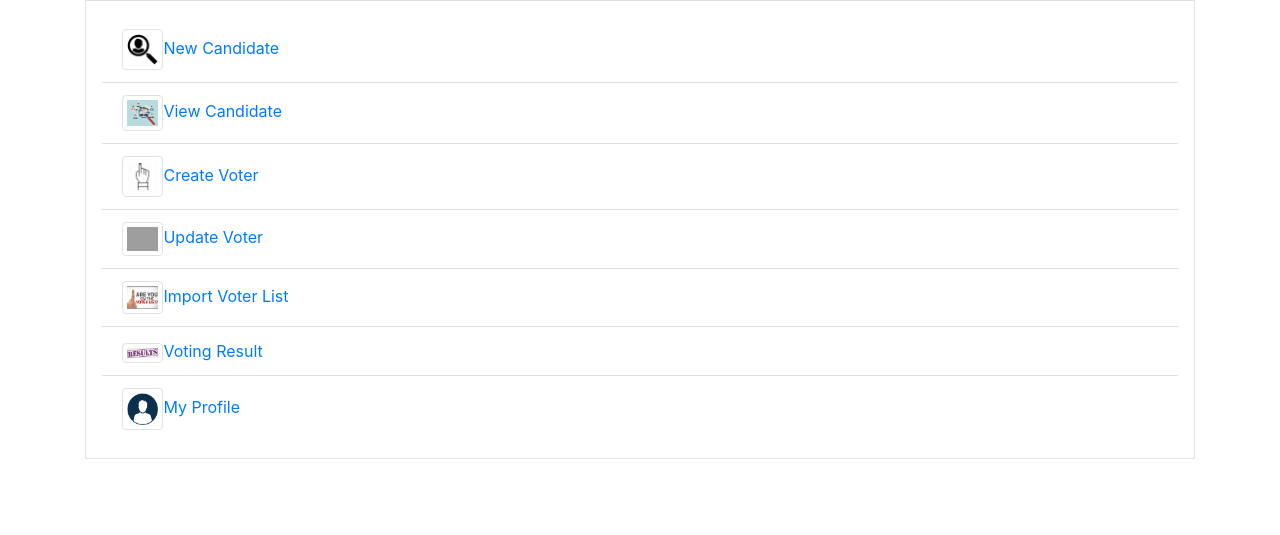
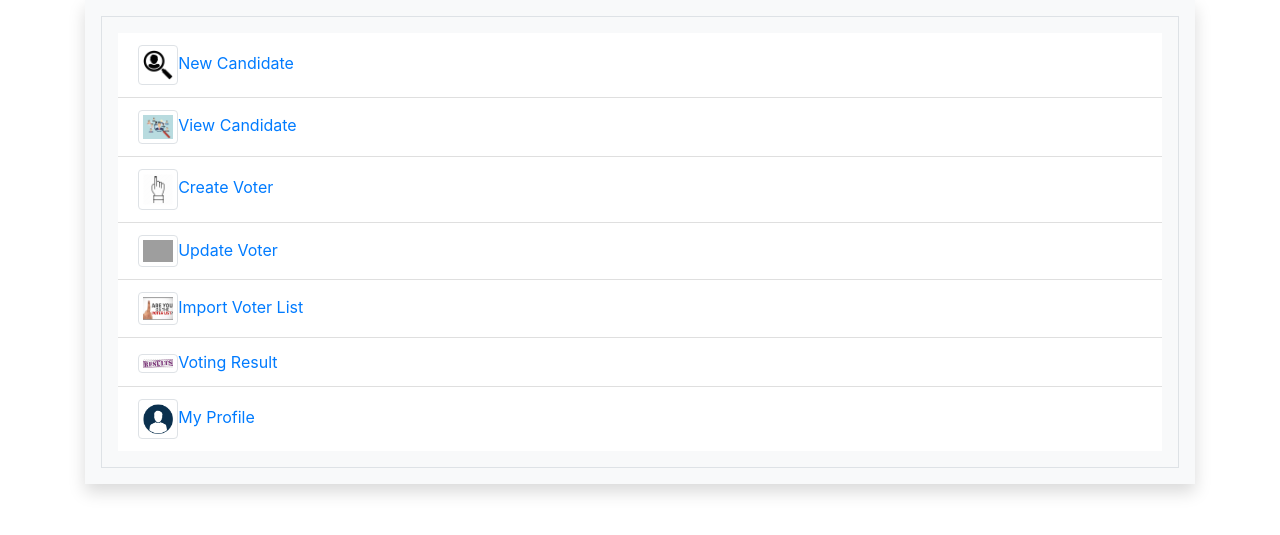
Before and after one commit to ShivamSainier/Online-Voting-System, a Flask app: page /main in a window 1280 px wide. Shown: the part 56-591 px from the top of the page. Run offline with Flask 2, Linux system fonts and the light colour scheme; some libraries are stand-ins or nearby versions; grey boxes are pictures that could not be loaded.

Commit message:
Add shadow

```diff
--- a/templates/main.html
+++ b/templates/main.html
@@ -8,6 +8,7 @@
 {% endblock %}
 {% block content %}
 <div class="container">
+  <div class="p-3 shadow p-3 mb-5 bg-light">
 <ul class="list-group list-group-flush p-3 border">
     <li class="list-group-item"><img src="{{url_for('static',filename='new-candidate.png')}}"  alt="New Candidate" class="img-thumbnail"><a href="{{url_for('new_candidate')}}">New Candidate</a></li>
     <li class="list-group-item"><img src="{{url_for('static',filename='view-candidate.jpg')}}"  alt="view-candidate.png" class="img-thumbnail"><a href="{{url_for('view_candidate')}}">View Candidate</a></li>
@@ -17,5 +18,6 @@
     <li class="list-group-item"><img src="{{url_for('static',filename='voting result.jpg')}}"  alt="voting result.jpg" class="img-thumbnail"><a href="{{url_for('voting_result')}}">Voting Result</a></li>
     <li class="list-group-item"><img src="{{url_for('static',filename='profile.png')}}"  alt="profile.png" class="img-thumbnail"><a href="{{url_for('profile')}}">My Profile</a></li>
   </ul>
+  </div>
 </div>
 {% endblock %}
```
